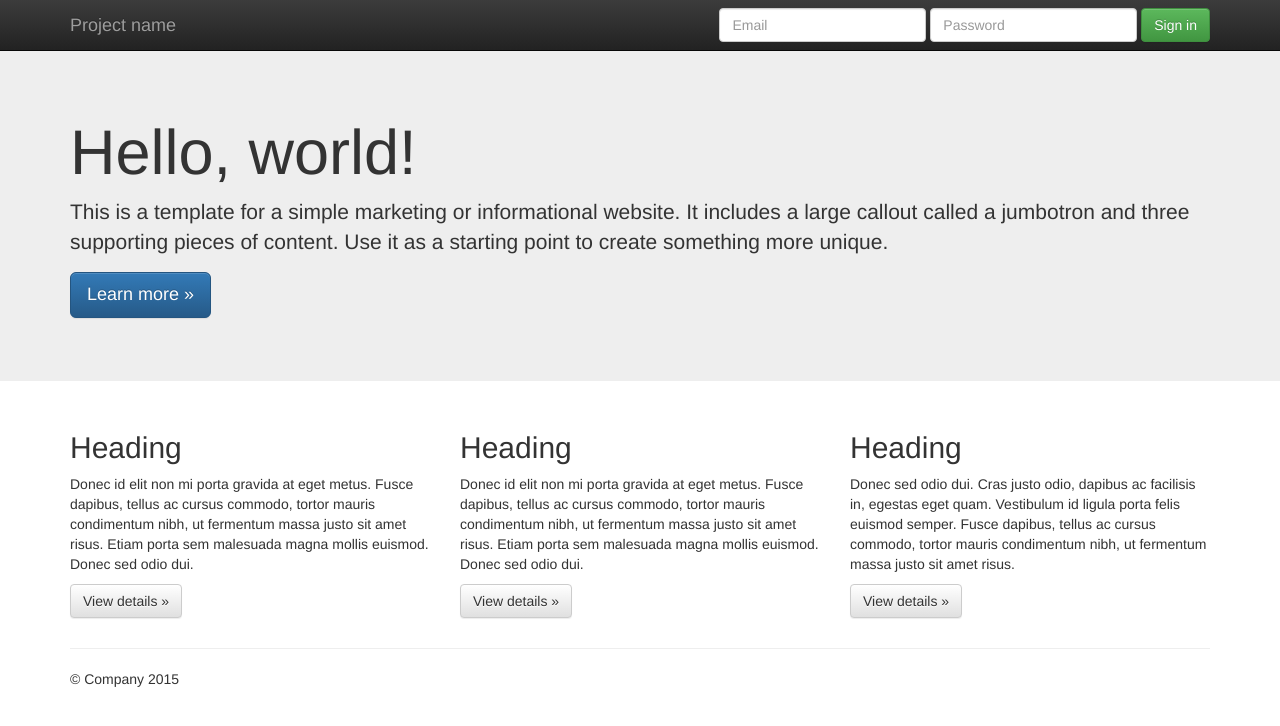
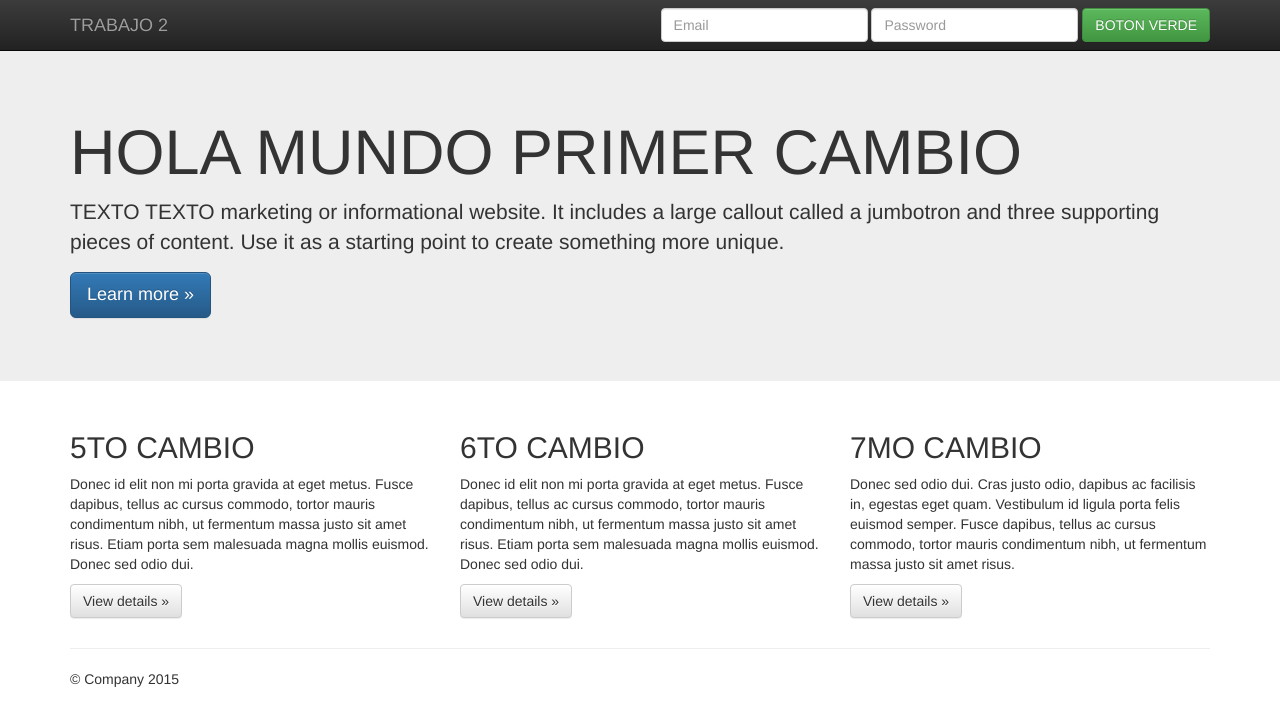
Before and after one commit to agusTsoft/Trabajo_2, a plain HTML site: page index.html in a window 1280 px wide. Drawn offline with nearby package versions, Linux system fonts and the light colour scheme.

Commit message:
Primeros 7 cambios en el main branch

```diff
--- a/index.html
+++ b/index.html
@@ -36,7 +36,7 @@
             <span class="icon-bar"></span>
             <span class="icon-bar"></span>
           </button>
-          <a class="navbar-brand" href="#">Project name</a>
+          <a class="navbar-brand" href="#">TRABAJO 2</a>
         </div>
         <div id="navbar" class="navbar-collapse collapse">
           <form class="navbar-form navbar-right" role="form">
@@ -46,7 +46,7 @@
             <div class="form-group">
               <input type="password" placeholder="Password" class="form-control">
             </div>
-            <button type="submit" class="btn btn-success">Sign in</button>
+            <button type="submit" class="btn btn-success">BOTON VERDE</button>
           </form>
         </div><!--/.navbar-collapse -->
       </div>
@@ -55,8 +55,8 @@
     <!-- Main jumbotron for a primary marketing message or call to action -->
     <div class="jumbotron">
       <div class="container">
-        <h1>Hello, world!</h1>
-        <p>This is a template for a simple marketing or informational website. It includes a large callout called a jumbotron and three supporting pieces of content. Use it as a starting point to create something more unique.</p>
+        <h1>HOLA MUNDO PRIMER CAMBIO</h1>
+        <p>TEXTO TEXTO marketing or informational website. It includes a large callout called a jumbotron and three supporting pieces of content. Use it as a starting point to create something more unique.</p>
         <p><a class="btn btn-primary btn-lg" href="#" role="button">Learn more &raquo;</a></p>
       </div>
     </div>
@@ -65,17 +65,17 @@
       <!-- Example row of columns -->
       <div class="row">
         <div class="col-md-4">
-          <h2>Heading</h2>
+          <h2>5TO CAMBIO</h2>
           <p>Donec id elit non mi porta gravida at eget metus. Fusce dapibus, tellus ac cursus commodo, tortor mauris condimentum nibh, ut fermentum massa justo sit amet risus. Etiam porta sem malesuada magna mollis euismod. Donec sed odio dui. </p>
           <p><a class="btn btn-default" href="#" role="button">View details &raquo;</a></p>
         </div>
         <div class="col-md-4">
-          <h2>Heading</h2>
+          <h2>6TO CAMBIO</h2>
           <p>Donec id elit non mi porta gravida at eget metus. Fusce dapibus, tellus ac cursus commodo, tortor mauris condimentum nibh, ut fermentum massa justo sit amet risus. Etiam porta sem malesuada magna mollis euismod. Donec sed odio dui. </p>
           <p><a class="btn btn-default" href="#" role="button">View details &raquo;</a></p>
        </div>
         <div class="col-md-4">
-          <h2>Heading</h2>
+          <h2>7MO CAMBIO</h2>
           <p>Donec sed odio dui. Cras justo odio, dapibus ac facilisis in, egestas eget quam. Vestibulum id ligula porta felis euismod semper. Fusce dapibus, tellus ac cursus commodo, tortor mauris condimentum nibh, ut fermentum massa justo sit amet risus.</p>
           <p><a class="btn btn-default" href="#" role="button">View details &raquo;</a></p>
         </div>
```
